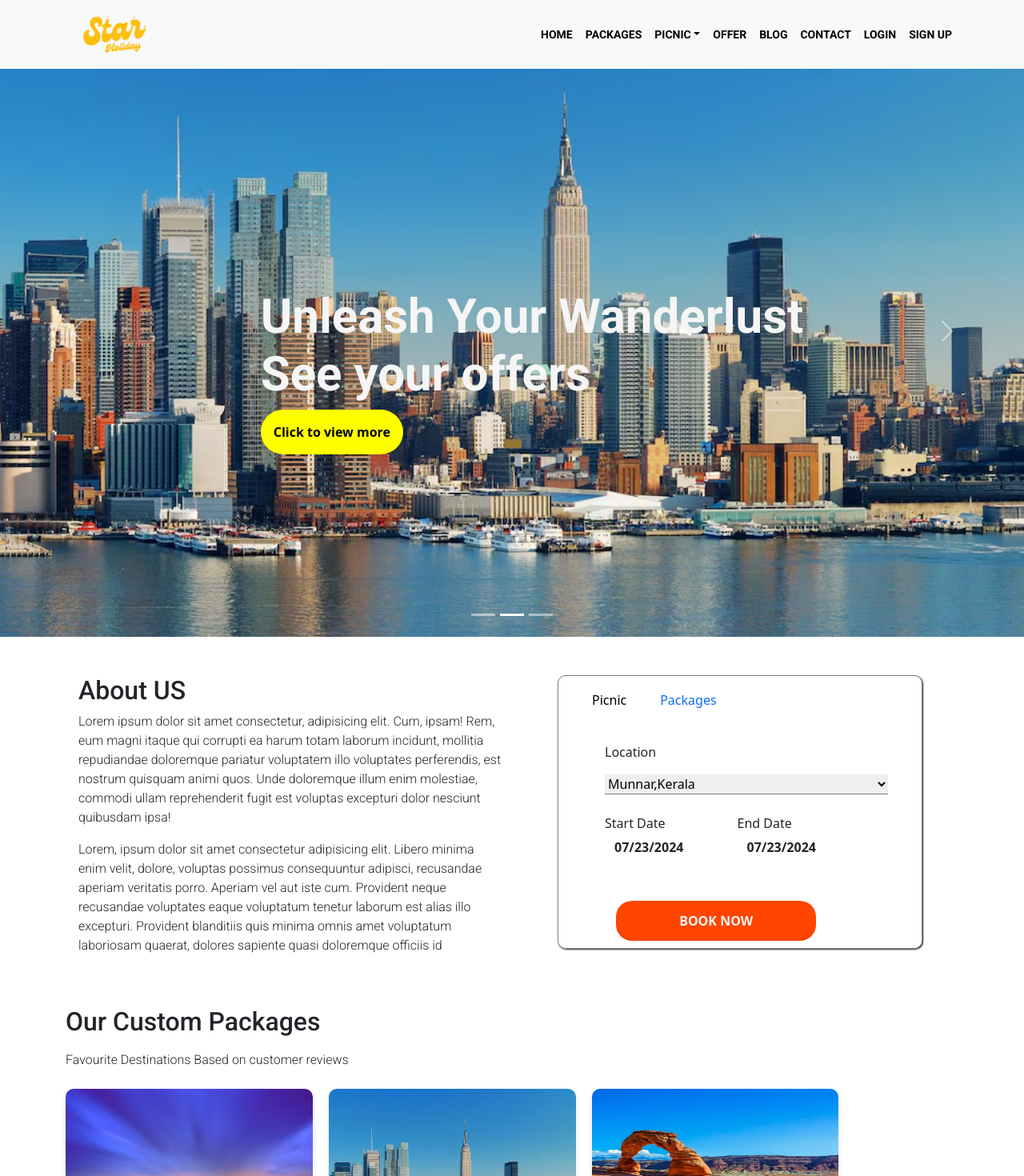
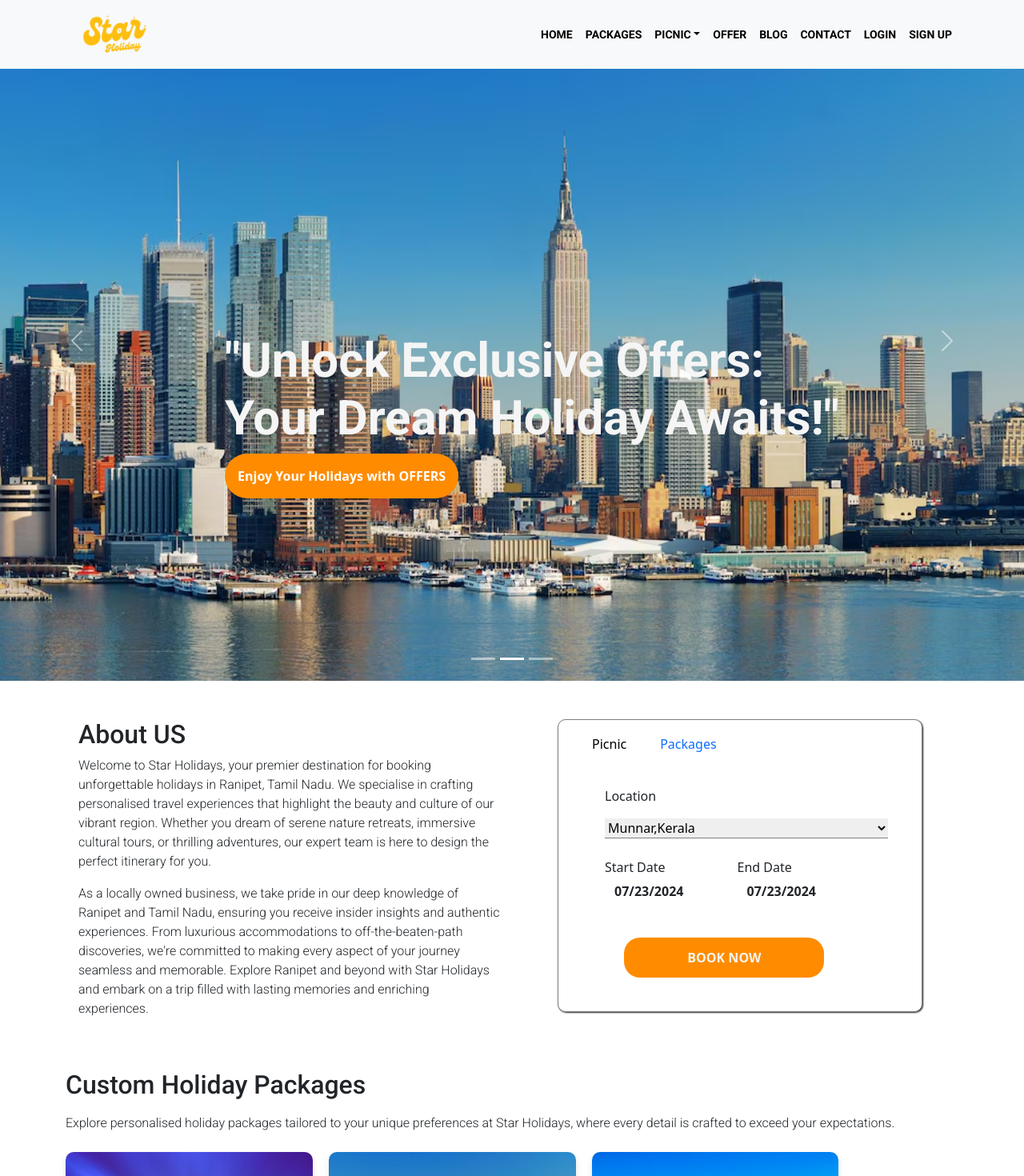
Before and after one commit to HarisAhmed777/Demostar, a React (Vite) app: page / in a window 1280 px wide. Shown: the top 1470 px of the page at 80% size. Built offline with nearby package versions, Linux system fonts and the light colour scheme.

Commit message:
content added

```diff
--- a/src/App.css
+++ b/src/App.css
@@ -29,9 +29,8 @@ p ,button{
     color: darkorange;
 }
 
-
-.headerp {
-    padding-bottom: 31px;
+.paddingtop{
+    padding-top: 86px !important;
 }
 
 a.no-link-style {
--- a/src/components/BlogPage/blogpage.jsx
+++ b/src/components/BlogPage/blogpage.jsx
@@ -104,9 +104,10 @@ function BlogPage(){
     }
     return(
         <>
-        <div className='pt-5 mt-5 container'>
+        <div className='paddingtop'>
+        <div className=' container '>
 
-            <h4 className='text-center mb-4 fw-bold'>The Recent Blogs are </h4>
+            <h4 className='text-center mt-3 mb-4 fw-bold'>The Recent Blogs are </h4>
             <div className='row'>
             {
                 blogs.map((value,blog)=>(
@@ -128,6 +129,7 @@ function BlogPage(){
             }
             </div>
         </div>
+        </div>
 
         </>
     )
--- a/src/components/BookingPage/bookingpage.jsx
+++ b/src/components/BookingPage/bookingpage.jsx
@@ -152,6 +152,7 @@ function Booking() {
 
   return (
     <>
+    <div className="paddingtop">
       <img src={cp4} alt=""  className="bookingimg" />
       <div className="booking-container pt-5 text-dark">
         <h2 className="fw-bold">Book now</h2>
@@ -272,6 +273,7 @@ function Booking() {
         </form>
       </div>
       <ToastContainer />
+      </div>
     </>
   );
 }
--- a/src/components/Contact/Contact.jsx
+++ b/src/components/Contact/Contact.jsx
@@ -34,8 +34,8 @@ function Contact(){
 
  return(
     <>
-        <div className=" pt-5 container mt-5 ">
-            <div className="row ms-2">
+        <div className=" paddingtop container  ">
+            <div className="row ms-2 mt-4">
                 <div className="col-lg-9 col-md-8 col-12 ">
                     <h2 className="">Contact Us</h2>
                     <p>Lorem ipsum dolor sit amet consectetur adipisicing elit. Laudantium, debitis! Nihil impedit nemo deserunt, temporibus porro labore optio quia itaque!</p>
--- a/src/components/CustomPackages/custompackages.jsx
+++ b/src/components/CustomPackages/custompackages.jsx
@@ -42,8 +42,9 @@ function Custompackages(){
         <div className={`w-100 container mb-5 ${theme?"bg-dark text-white":null}`}>
         <div className={` w-100 text-center `}>
             <div className="conatinerhead  ">
-                <h2 className="text-start conatinerheading mb-3">Our Custom Packages</h2>
-                <p className="text-start  conatinerpara mb-4">Favourite Destinations Based on customer reviews</p>
+                <h2 className="text-start conatinerheading mb-3">Custom Holiday Packages </h2>
+                <p className="text-start  conatinerpara mb-4">Explore personalised holiday packages tailored to your unique preferences at Star Holidays, where
+every detail is crafted to exceed your expectations. </p>
             </div>
             <div className={`cards-container`}>
                 {packages.map((pkg, index) => (
--- a/src/components/Homeimg/homeimg.css
+++ b/src/components/Homeimg/homeimg.css
@@ -161,10 +161,10 @@
         width: 250px;
         height: 50px;
         position: absolute;
-        background-color: orangered;
-        bottom: -47%;
+        background-color:darkorange;
+        /* bottom: 0; */
         /* left: 0; */
-        right: 20.3%;
+        right: 19.5%;
         border-radius: 20px;
         /* top: 200px; */
         text-transform: uppercase;
--- a/src/components/Homeimg/homeimg.jsx
+++ b/src/components/Homeimg/homeimg.jsx
@@ -84,23 +84,24 @@ function Homeimg() {
       }, []);
     return (
         <>
-            <div className={`w-100 ${theme ? "bg-dark text-white" : null}`}>
-                <div className={`homeimg`}>
-                    <Carousel className="w-100  mb-5" >
+            <div className={`w-100  ${theme ? "bg-dark text-white" : null}`}>
+                <div className={`homeimg `}>
+                    <Carousel className="w-100 paddingtop  mb-5" >
                         <Carousel.Item className="w-100 caro1"  >
                             <div className="carousel-bg caro1" ref = {home1ImgRef}
                              style={{ backgroundImage: `url(${cp1})` }}>
                                 <div className="carousel-content caro1">
-                                    <h1>Unleash Your Wanderlust <br />Book Your Next Package</h1>
-                                    <Link to='/packagepage'><button className="rounded-pill p-3 ">Discover The world</button></Link>
+                                    <h1>"Discover Your Perfect Holiday: <br />Unwrap Unforgettable Adventures!" </h1>
+                                    <Link to='/packagepage'><button className="rounded-pill p-3 bgc text-white "> Enter the world of Packages</button></Link>
                                 </div>
                             </div>
                         </Carousel.Item>
                         <Carousel.Item >
                             <div className="carousel-bg caro1"ref = {home2ImgRef}   style={{ backgroundImage: `url(${cp2})` }}>
                                 <div className="carousel-content">
-                                    <h1>Unleash Your Wanderlust <br />See your offers</h1>
-                                    <Link to='/offerpage'><button className="p-3 rounded-pill">Click to view more</button></Link>
+
+                                    <h1>"Unlock Exclusive Offers: <br /> Your Dream Holiday Awaits!"</h1>
+                                    <Link to='/offerpage'><button className="p-3 rounded-pill bgc text-white fw-bold">Enjoy Your Holidays with OFFERS</button></Link>
                                 </div>
                             </div>
                         </Carousel.Item>
@@ -108,8 +109,8 @@ function Homeimg() {
                             <div className="carousel-bg caro1"ref = {home3ImgRef} style={{ backgroundImage: `url(${cp3})` }}>
                                 <div className="carousel-content">
 
-                                    <h1>Unleash Your Wanderlust <br />where you wanna go for picnic</h1>
-                                    <Link to='/picnicpage'><button className="rounded-pill p-3">Discover The world</button></Link>
+                                    <h1>"Plan Your Perfect Picnic: <br/> Where Memories Blossom! </h1>
+                                    <Link to='/picnicpage'><button className="rounded-pill p-3 bgc text-white">Discover The world of Picnic</button></Link>
                                 </div>
                             </div>
                         </Carousel.Item>
@@ -119,12 +120,15 @@ function Homeimg() {
                 <div className="row mb-5">
                      <div className="col-lg-6">
                         <h2 className="ms-3">About US</h2>
-                        <p className="ms-3">Lorem ipsum dolor sit amet consectetur, adipisicing elit. Cum, ipsam! Rem, eum magni itaque qui corrupti ea harum totam laborum incidunt, mollitia repudiandae doloremque pariatur voluptatem illo voluptates perferendis, est nostrum quisquam animi quos. Unde doloremque illum enim molestiae, commodi ullam reprehenderit fugit est voluptas excepturi dolor nesciunt quibusdam ipsa!
+                        <p className="ms-3">
+                        Welcome to Star Holidays, your premier destination for booking unforgettable holidays in Ranipet, Tamil Nadu. We specialise in crafting personalised travel experiences that highlight the beauty and culture of our vibrant region. Whether you dream of serene nature retreats, immersive cultural tours, or thrilling adventures, our expert team is here to design the perfect itinerary for you.
                       </p>
-                      <p className="ms-3">Lorem, ipsum dolor sit amet consectetur adipisicing elit. Libero minima enim velit, dolore, voluptas possimus consequuntur adipisci, recusandae aperiam veritatis porro. Aperiam vel aut iste cum. Provident neque recusandae voluptates eaque voluptatum tenetur laborum est alias illo excepturi. Provident blanditiis quis minima omnis amet voluptatum laboriosam quaerat, dolores sapiente quasi doloremque officiis id</p>
+                      <p className="ms-3">As a locally owned business, we take pride in our deep knowledge of Ranipet and Tamil Nadu, ensuring you receive insider insights and authentic experiences. From luxurious accommodations to off-the-beaten-path discoveries, we're committed to making every aspect of your journey seamless and memorable. Explore Ranipet and beyond with Star Holidays and embark on a trip filled with lasting memories and enriching experiences.
+
+                      </p>
                     </div>
                     <div className={`container col-lg-6   mb-4 abs ${theme ? "bg-dark text-white" : "bg-white "}`}>
-                        <div className="ms-3">
+                    <div className="ms-3">
 
                     <div className="">
                     <Tabs
--- a/src/components/Picnichomepage/Picnichomepage.jsx
+++ b/src/components/Picnichomepage/Picnichomepage.jsx
@@ -63,8 +63,8 @@ function Picnicpackages() {
         <div className={`container  ${theme?"bg-dark text-white":null}`} >
         <div className="ms-3 mb-4 w-100">
             <div className="">
-                <h2 className="text-start">Top Picnic spots</h2>
-                <p className="text-start">Favourite Destinations Based on customer reviews</p>
+                <h2 className="text-start">Picnic Paradise </h2>
+                <p className="text-start">Discover picturesque picnic spots tailored for unforgettable outdoor experiences. </p>
             </div>
             <div className="picnic-cards-container">
                 {picnicpackages.map((pkg, index) => (
```
Also changed, not shown: src/components/FAQ/faq.jsx (+28 -13 lines), src/components/LoginandSignupapge/Both.jsx (+5 -3 lines), src/components/OfferPage/offerpage.jsx (+7 -1 lines), src/components/PackagePage/Package.jsx (+10 -4 lines).
